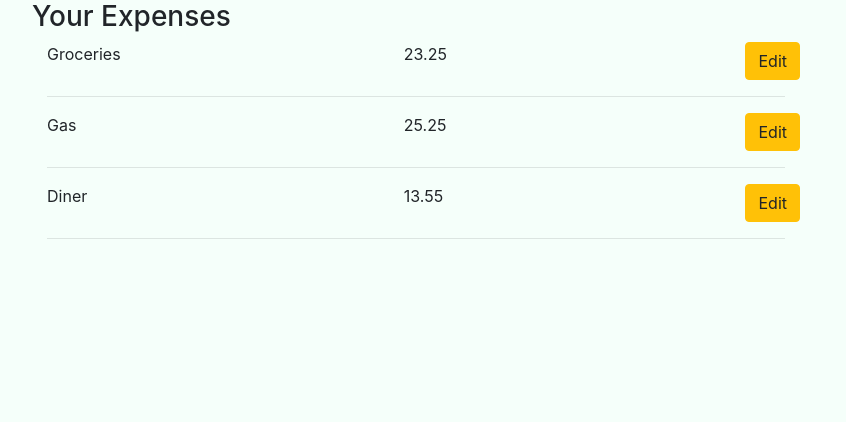
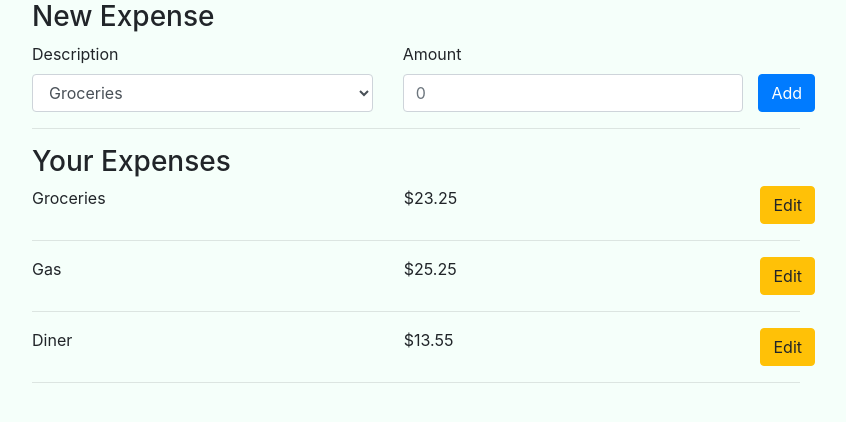
Before and after one commit to yoshuah809/expenses.frontend, a React (Create React App) app: page / in a window 1280 px wide. Shown: the top 422 px of the page, without its empty margins (224-1070 px from the left). Built offline with nearby package versions, Linux system fonts and the light colour scheme.

Commit message:
completed crud operation on front-end

```diff
--- a/src/App.js
+++ b/src/App.js
@@ -1,8 +1,12 @@
+import { ExpenseForm } from "./components/expenseForm";
 import { ExpenseList } from "./components/ExpenseList";
 
 const App = () => {
   return (
     <div style={{ width: "60%", margin: "auto" }}>
+      <h3> New Expense</h3>
+      <ExpenseForm />
+      <hr styles={{ border: "1px solid gray" }} />
       <h3> Your Expenses</h3>
       <ExpenseList />
     </div>
--- a/src/app/expensesReducer.js
+++ b/src/app/expensesReducer.js
@@ -4,17 +4,36 @@ const initialState = {
 
 export const ActionTypes = {
   SET_EXPENSES: "SET_EXPENSES",
+  NEW_EXPENSE: "NEW_EXPENSE",
+  EDIT_EXPENSE: "EDIT_EXPENSE",
+  DELETE_EXPENSE: "DELETE_EXPENSE",
 };
 
 export const ActionCreators = {
   setExpenses: payload => ({ type: ActionTypes.SET_EXPENSES, payload }),
+  newExpense: payload => ({ type: ActionTypes.NEW_EXPENSE, payload }),
+  editExpense: payload => ({ type: ActionTypes.EDIT_EXPENSE, payload }),
+  deleteExpense: payload => ({ type: ActionTypes.DELETE_EXPENSE, payload }),
 };
 
 // eslint-disable-next-line import/no-anonymous-default-export
 export default (state = initialState, action) => {
   switch (action.type) {
     case ActionTypes.SET_EXPENSES:
-      return { ...state, expenses: [...action.payload] };
+          return { ...state, expenses: [...action.payload] };
+      case ActionTypes.NEW_EXPENSE:
+          return { ...state, expenses: [action.payload, ...state.expenses] }
+      case ActionTypes.EDIT_EXPENSE:
+          var expenses = state.expenses.map(expense => {
+              if (expense.id === action.payload.id) {
+                  expense = action.payload
+              }
+              return expense;
+          })
+          return { ...state, expenses: [...expenses]}
+      case ActionTypes.DELETE_EXPENSE:
+          var expenses = state.expenses.filter(expense => expense.id !== action.payload.id)
+          return { ...state, expenses: [...expenses]}
     default:
       return { ...state };
   }
--- a/src/components/ExpenseList.jsx
+++ b/src/components/ExpenseList.jsx
@@ -1,7 +1,8 @@
-import { useEffect, React } from "react";
+import { useEffect, React, useState } from "react";
 import { Button, Col, Row } from "react-bootstrap";
 import { useDispatch, useSelector } from "react-redux";
 import { GetExpenses } from "../services/expenes";
+import { ExpenseForm } from "./expenseForm";
 
 export const ExpenseList = () => {
   const dispatch = useDispatch();
@@ -12,19 +13,24 @@ export const ExpenseList = () => {
   }, []);
 
   return expenses.map(e => (
-    <div className="container" styles={{ marginBottom: "1rem" }}>
+    <div key={e.id} styles={{ marginBottom: "1rem" }}>
       <ListRow expense={e} />
     </div>
   ));
 };
 
 const ListRow = ({ expense }) => {
-  return (
+  const [isEditing, setIsEditing] = useState(false);
+  return isEditing ? (
+    <ExpenseForm expense={expense} setIsEditing={setIsEditing} />
+  ) : (
     <div>
       <Row>
         <Col>{expense.description}</Col>
-        <Col>{expense.amount}</Col>
-        <Button variant="warning">Edit</Button>
+        <Col>${expense.amount}</Col>
+        <Button variant="warning" onClick={() => setIsEditing(!isEditing)}>
+          Edit
+        </Button>
       </Row>
       <hr />
     </div>
--- /dev/null
+++ b/src/components/expenseForm.jsx
@@ -0,0 +1,100 @@
+import { React, useState, useEffect } from "react";
+import { Button, Col, Form, Row } from "react-bootstrap";
+import { useDispatch } from "react-redux";
+import { DeleteExpense, EditExpense, NewExpense } from "../services/expenes";
+
+export const ExpenseForm = ({ expense, setIsEditing }) => {
+  const descriptions = [
+    "Groceries",
+    "Credit Cart",
+    "Student Loans",
+    "Diner",
+    "Gas",
+    "Electric-Bill",
+  ];
+  const [amount, setAmount] = useState(0);
+  const [description, setDescription] = useState(descriptions[0]);
+  const [isNewExpense, setIsNewExpense] = useState(true);
+  const dispatch = useDispatch();
+
+  useEffect(() => {
+    if (expense !== undefined) {
+      setIsNewExpense(false);
+      setAmount(expense.amount);
+    } else {
+      setIsNewExpense(true);
+    }
+  }, [expense]);
+  return (
+    <Form
+      onSubmit={e => {
+        e.preventDefault();
+        if (isNewExpense) {
+          // Create new expense
+          NewExpense(dispatch, { description: description, amount: amount });
+        } else {
+          EditExpense(dispatch, {
+            id: expense.id,
+            description: description,
+            amount: amount,
+          });
+          setIsEditing(false);
+        }
+      }}
+    >
+      <Row>
+        <Col>
+          <Form.Label>Description</Form.Label>
+          <Form.Control
+            as="select"
+            onChange={e => setDescription(e.target.value)}
+          >
+            {descriptions.map(d => (
+              <option>{d}</option>
+            ))}
+          </Form.Control>
+        </Col>
+        <Col>
+          <Form.Label>Amount</Form.Label>
+          <Form.Control
+            type="number"
+            step="0.01"
+            placeholder={amount}
+            onChange={e => setAmount(e.target.value)}
+          />
+        </Col>
+        <div style={{ marginTop: "auto" }}>
+          {isNewExpense ? (
+            <Button variant="primary" type="submit">
+              Add
+            </Button>
+          ) : (
+            <div>
+              <Button
+                variant="danger"
+                style={{ marginRight: "4px" }}
+                onClick={() => DeleteExpense(dispatch, expense)}
+              >
+                Delete
+              </Button>
+              <Button
+                variant="success"
+                style={{ marginRight: "4px" }}
+                type="submit"
+              >
+                Save
+              </Button>
+              <Button
+                variant="default"
+                style={{ marginRight: "4px" }}
+                onClick={() => setIsEditing(false)}
+              >
+                Cancel
+              </Button>
+            </div>
+          )}
+        </div>
+      </Row>
+    </Form>
+  );
+};
--- a/src/services/expenes.js
+++ b/src/services/expenes.js
@@ -14,3 +14,36 @@ export const GetExpenses = async dispatch => {
     console.log(error);
   }
 };
+
+export const NewExpense = async (dispatch, expense) => {
+  try {
+    //Make Api Call
+    dispatch(
+      ActionCreators.newExpense({
+        id: 10,
+        description: expense.description,
+        amount: expense.amount,
+      })
+    );
+  } catch (error) {
+    console.log(error);
+  }
+};
+
+export const EditExpense = async (dispatch, expense) => {
+  try {
+    //Make Api Call
+    dispatch(ActionCreators.editExpense(expense));
+  } catch (error) {
+    console.log(error);
+  }
+};
+
+export const DeleteExpense = async (dispatch, expense) => {
+  try {
+    //Make Api Call
+    dispatch(ActionCreators.deleteExpense(expense));
+  } catch (error) {
+    console.log(error);
+  }
+};
```
